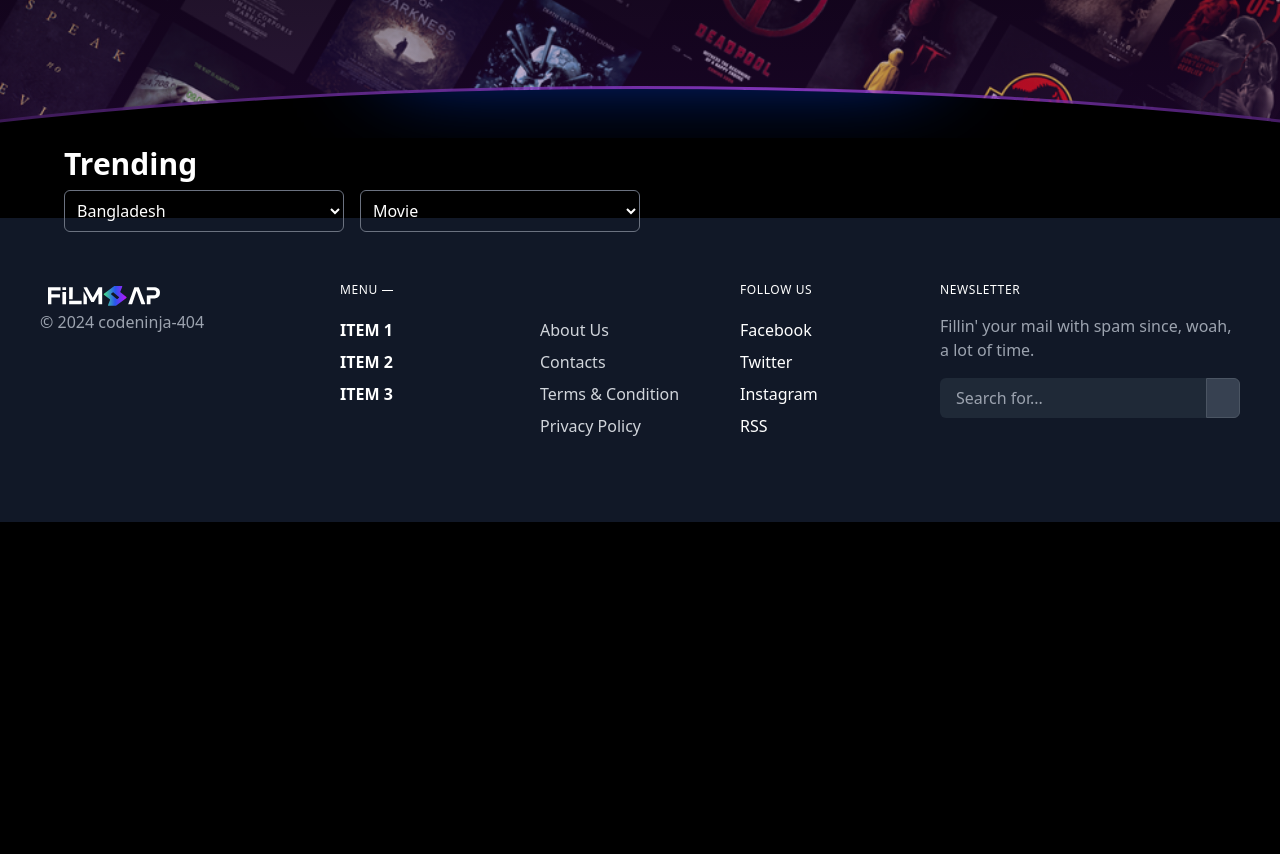
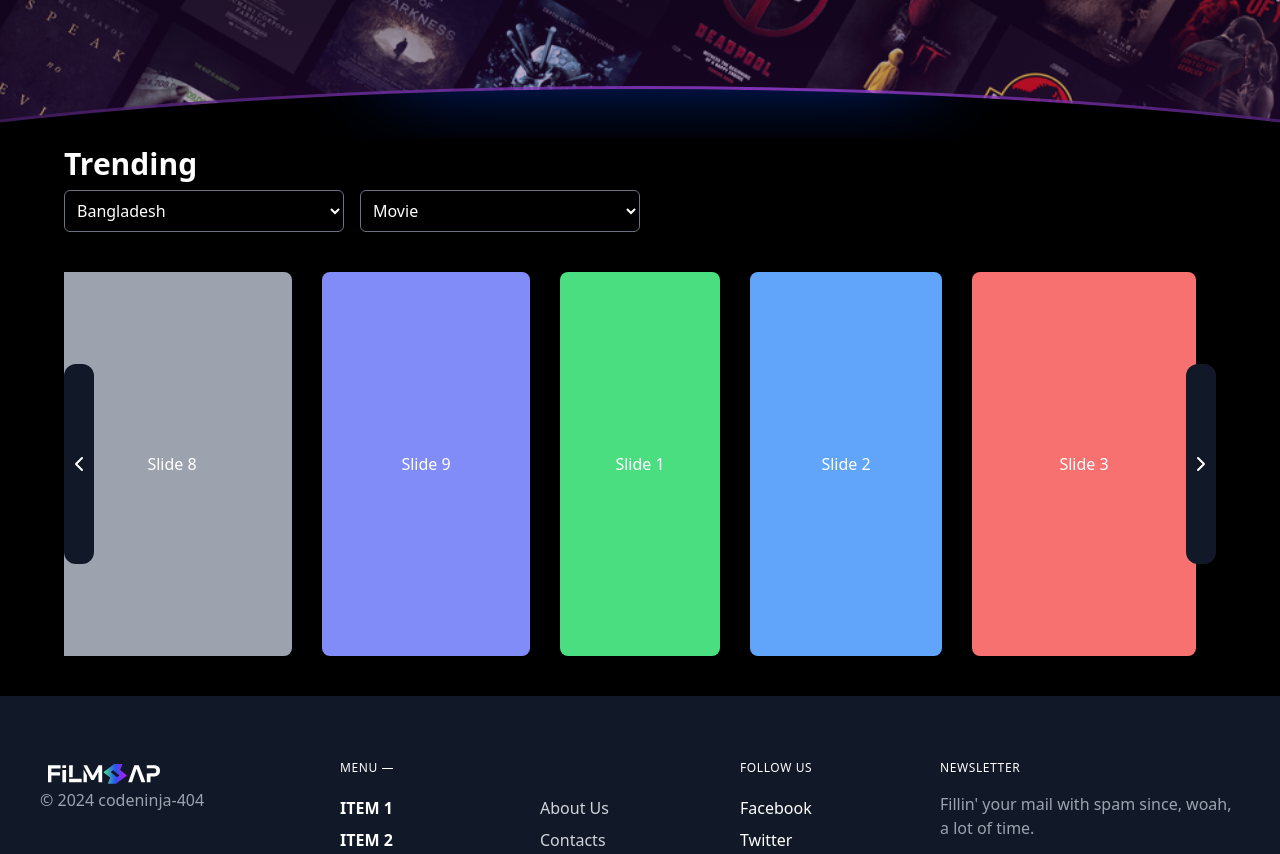
Before and after one commit to codeninja-404/filmzap, a React (Vite) app in the folder frontend/: page / in a window 1280 px wide. Shown: the part 480-1334 px from the top of the page. Before the commit the page ends 1002 px from the top, so only its background shows below. Built offline with nearby package versions, Linux system fonts and the light colour scheme.

Commit message:
feat: add TrendingSlide component with swiper carousel and custom navigation

```diff
--- a/frontend/package.json
+++ b/frontend/package.json
@@ -17,6 +17,7 @@
     "react-hot-toast": "^2.4.1",
     "react-player": "^2.16.0",
     "react-router-dom": "^6.26.1",
+    "swiper": "^11.1.10",
     "zustand": "^4.5.5"
   },
   "devDependencies": {
--- /dev/null
+++ b/frontend/src/components/TrendingSlide.jsx
@@ -0,0 +1,78 @@
+import { Swiper, SwiperSlide } from "swiper/react";
+import {
+  ArrowBigLeft,
+  ArrowBigRight,
+  ChevronLeft,
+  ChevronRight,
+} from "lucide-react";
+import { useRef } from "react";
+import "swiper/css";
+import "swiper/css/pagination";
+import { Pagination } from "swiper/modules";
+
+const slideStyles = [
+  { backgroundColor: "bg-green-400", width: "w-40" },
+  { backgroundColor: "bg-blue-400", width: "w-48" },
+  { backgroundColor: "bg-red-400", width: "w-56" },
+  { backgroundColor: "bg-yellow-400", width: "w-64" },
+  { backgroundColor: "bg-purple-400", width: "w-72" },
+  { backgroundColor: "bg-pink-400", width: "w-80" },
+  { backgroundColor: "bg-teal-400", width: "w-96" },
+  { backgroundColor: "bg-gray-400", width: "w-60" },
+  { backgroundColor: "bg-indigo-400", width: "w-52" },
+];
+
+const TrendingSlide = () => {
+  const swiperRef = useRef(null);
+
+  const handlePrevClick = () => {
+    if (swiperRef.current) {
+      swiperRef.current.swiper.slidePrev();
+    }
+  };
+
+  const handleNextClick = () => {
+    if (swiperRef.current) {
+      swiperRef.current.swiper.slideNext();
+    }
+  };
+
+  return (
+    <>
+      <Swiper
+        slidesPerView={"auto"}
+        centeredSlides={true}
+        spaceBetween={30}
+        loop={true} // Enable looping
+        modules={[Pagination]}
+        className="mySwiper py-10"
+        ref={swiperRef}
+      >
+        {slideStyles.map((style, index) => (
+          <SwiperSlide
+            key={index}
+            className={`flex rounded-lg items-center justify-center h-96 ${style.backgroundColor} ${style.width}`}
+          >
+            Slide {index + 1}
+          </SwiperSlide>
+        ))}
+      </Swiper>
+      <div className="flex  justify-between z-10 w-full absolute top-1/2 left-1/2 transform -translate-x-1/2 -translate-y-1/2 ">
+        <button
+          className="bg-gray-900 hover:bg-gray-800 text-[22px] w-[30px] h-[200px] flex justify-center items-center transition-all rounded-xl"
+          onClick={handlePrevClick}
+        >
+          <ChevronLeft />
+        </button>
+        <button
+          className="bg-gray-900 hover:bg-gray-800 text-[22px] w-[30px] h-[200px] flex justify-center items-center transition-all rounded-xl"
+          onClick={handleNextClick}
+        >
+          <ChevronRight />
+        </button>
+      </div>
+    </>
+  );
+};
+
+export default TrendingSlide;
--- a/frontend/src/pages/home/AuthScreen.jsx
+++ b/frontend/src/pages/home/AuthScreen.jsx
@@ -1,8 +1,11 @@
 import { Link } from "react-router-dom";
 import { ChevronRight } from "lucide-react";
 import { useState } from "react";
+import TrendingSlide from "../../components/TrendingSlide";
+
 const AuthScreen = () => {
   const [email, setEmail] = useState("");
+
   return (
     <>
       <div className="hero-bg relative ">
@@ -52,7 +55,7 @@ const AuthScreen = () => {
           </div>
         </div>
       </div>
-      <div className="mx-auto max-w-6xl h-20">
+      <div className="mx-auto max-w-6xl mx-2">
         <h1 className="py-2 font-bold text-3xl">Trending</h1>
         <div className="w-1/2 flex gap-4">
           <select
@@ -80,6 +83,9 @@ const AuthScreen = () => {
             </option>
           </select>
         </div>
+        <div className="relative ">
+          <TrendingSlide />
+        </div>
       </div>
     </>
   );
```
Also changed, not shown: 1 other file (tests, documents, lock files or other folders).
